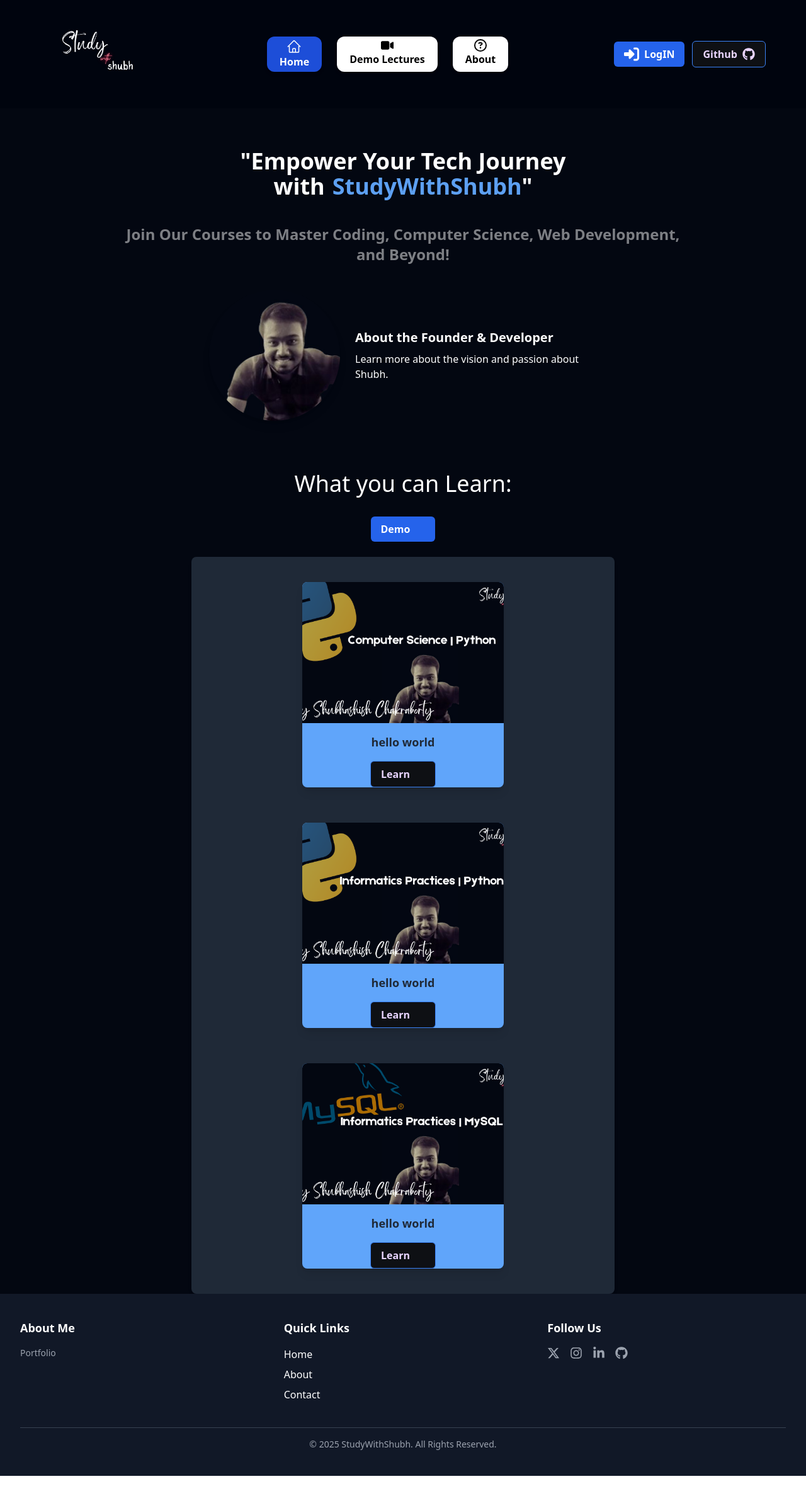
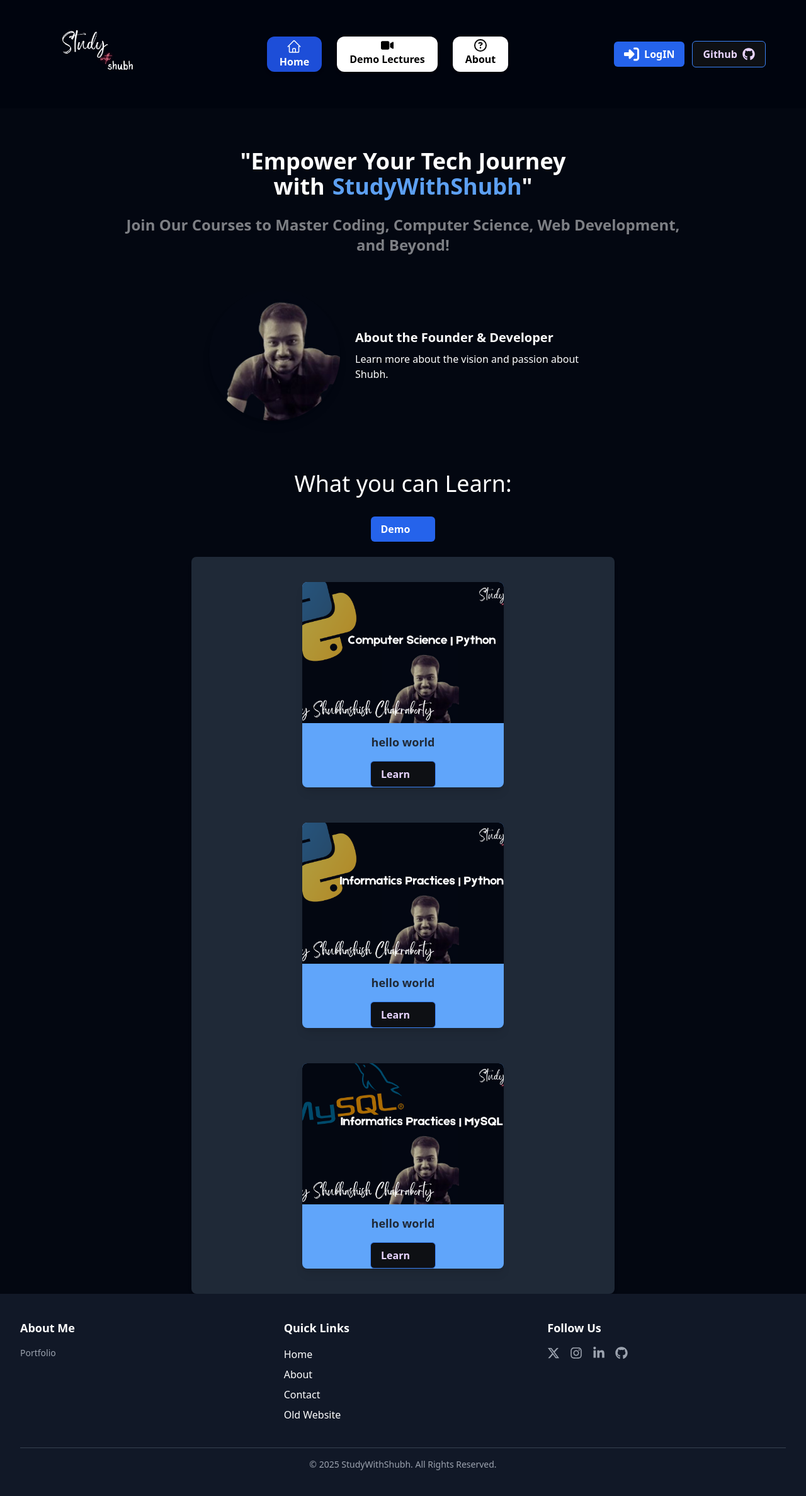
Before and after one commit to Shubhashish-Chakraborty/StudyWithShubh, a React (Vite) app: page / in a window 1280 px wide. Shown: the whole page at 63% size. Before the commit the page ends 2343 px from the top, so only its background shows below. Built offline with nearby package versions, Linux system fonts and the light colour scheme; some icons are missing.

Commit message:
some changes made

```diff
--- a/src/components/Footer.tsx
+++ b/src/components/Footer.tsx
@@ -22,8 +22,8 @@ export const Footer = () => {
                         <ul className="space-y-2">
                             <li><a href="/" className="hover:text-blue-400">Home</a></li>
                             <li><a href="/about" className="hover:text-blue-400">About</a></li>
-                            {/* <li><a href="" className="hover:text-blue-400">Courses</a></li> */}
                             <li><a href="https://shubhlinks.vercel.app" target="_blank" className="hover:text-blue-400">Contact</a></li>
+                            <li><a href="https://studywithshubh.vercel.app" className="hover:text-blue-400">Old Website</a></li>
                         </ul>
                     </div>
 
--- a/src/components/Navbar.tsx
+++ b/src/components/Navbar.tsx
@@ -33,7 +33,7 @@ export const Navbar = () => {
             <div className="bg-custom-2 sticky top-0 z-50 backdrop-blur-lg flex justify-between items-center px-4 py-4 md:px-16 md:py-8">
                 {/* Logo Section */}
                 <div
-                    className="cursor-pointer hover:-translate-y-2 transition-all duration-500"
+                    className="cursor-pointer hover:scale-110 transition-all duration-500"
                     onClick={() => navigate('/')}
                 >
                     <img src="/swsBrandImg.png" className="w-32 md:w-48" alt="SwsBrandLogo!!" />
--- a/src/pages/Home.tsx
+++ b/src/pages/Home.tsx
@@ -22,7 +22,7 @@ export const Home = () => {
                 </div>
 
                 {/* Subtitle Section */}
-                <div className="text-custom-4 text-lg md:text-2xl text-center font-bold">
+                <div className="text-custom-4 text-lg md:text-2xl text-center animate-bounce font-bold">
                     Join Our Courses to Master Coding, Computer Science, Web Development, and Beyond!
                 </div>
 
```
